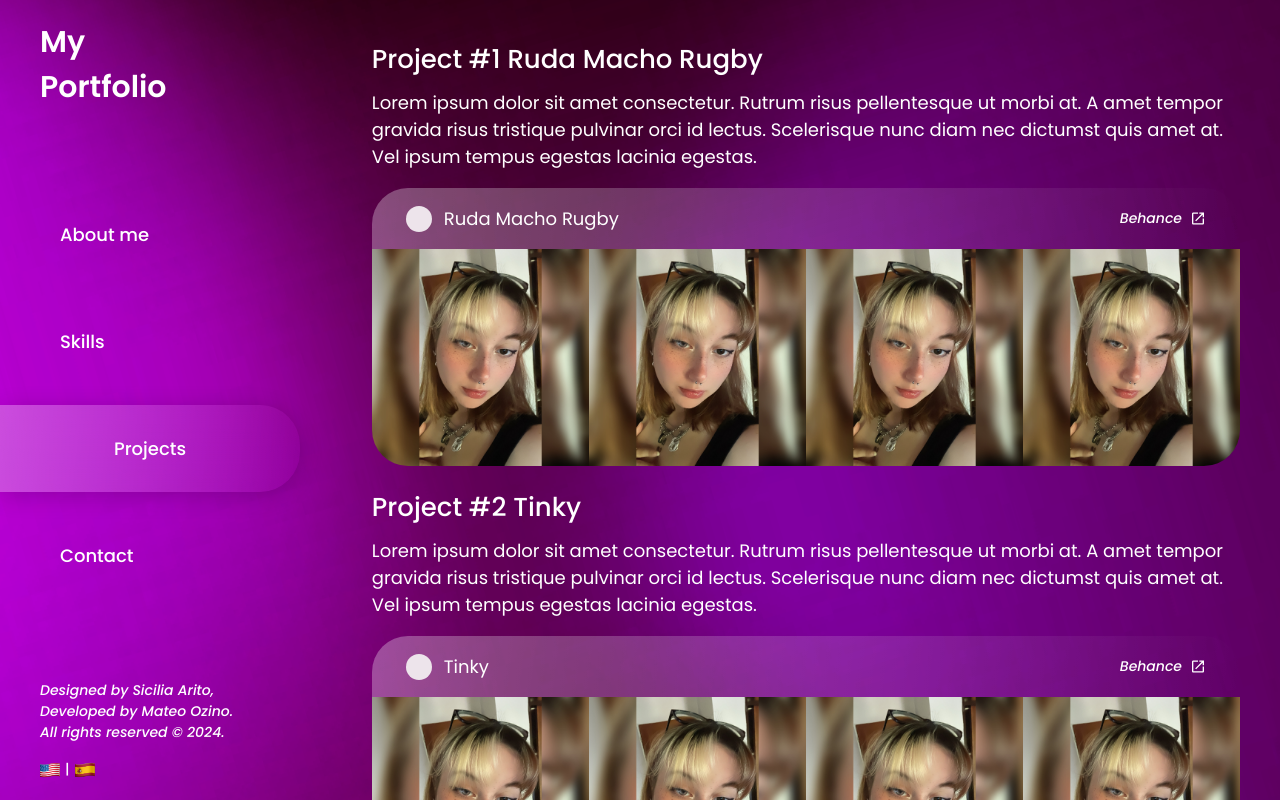
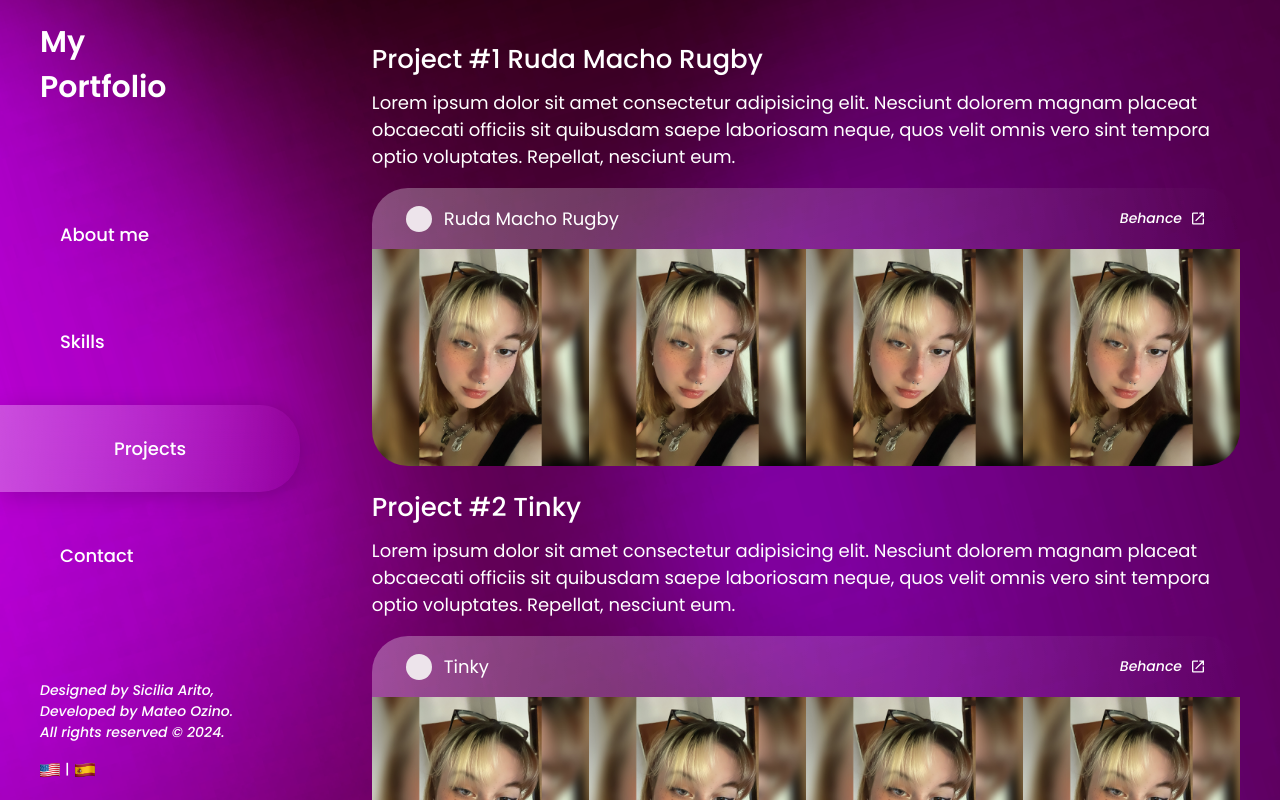
Before and after one commit to Mateo-Ozino/portfolio-sici-react, a React (Vite) app: page /projects in a window 1280 px wide. Built offline with nearby package versions, Linux system fonts and the light colour scheme.

Commit message:
Refactor lógica de projectos

```diff
--- a/src/components/Projects.jsx
+++ b/src/components/Projects.jsx
@@ -1,32 +1,22 @@
 import { Project } from "./projectsComponets/Project"
-import Sici from "../assets/profile_pic.jpeg"
-import { useTranslation } from 'react-i18next'
+//import { useTranslation } from 'react-i18next'
+import { projects } from "../data/data"
 
 export function Projects() {
-  const { t } = useTranslation()
+  // const { t } = useTranslation()
 
   return (
     <section className="projects">
-      <Project
-        nombre={"Ruda Macho Rugby"}
-        number={1}
-        image1={Sici}
-        image2={Sici}
-        image3={Sici}
-        image4={Sici}
-        >
-        {t("projectContent1")}
-      </Project>
-      <Project
-        nombre={"Tinky"}
-        number={2}
-        image1={Sici}
-        image2={Sici}
-        image3={Sici}
-        image4={Sici}
-        >
-        {t("projectContent1")}
-      </Project>
+      {
+        projects.map(project => {
+          const { id, name, details, images } = project
+          return (
+            <Project key={`${Math.floor(Math.random() * 100)}-${id}`} number={id} projectName={name} projectImages={images}>
+              {details}
+            </Project>
+          )
+        })
+      }
     </section>
   )
 }
--- a/src/components/projectsComponets/Project.jsx
+++ b/src/components/projectsComponets/Project.jsx
@@ -2,19 +2,16 @@ import PropTypes from "prop-types";
 import { ProjectCard } from "./ProjectCard"
 import { useTranslation } from 'react-i18next'
 
-export function Project({ children, nombre, number, image1, image2, image3, image4 }) {
+export function Project({ children, number, projectName, projectImages }) {
   const { t } = useTranslation()
 
   return (
     <article className="project">
-      <h2>{t("project")} #{number} {nombre}</h2>
+      <h2>{t("project")} #{number} {projectName}</h2>
       <p>{children}</p>
       <ProjectCard
-        nombre={nombre}
-        image1={image1}
-        image2={image2}
-        image3={image3}
-        image4={image4}
+        projectName={projectName}
+        projectImages={projectImages}
         />
     </article>
   )
@@ -22,10 +19,7 @@ export function Project({ children, nombre, number, image1, image2, image3, imag
 
 Project.propTypes = {
   children: PropTypes.string,
-  nombre: PropTypes.string,
   number: PropTypes.number,
-  image1: PropTypes.string,
-  image2: PropTypes.string,
-  image3: PropTypes.string,
-  image4: PropTypes.string
+  projectName: PropTypes.string,
+  projectImages: PropTypes.array
 };
--- a/src/components/projectsComponets/ProjectCard.jsx
+++ b/src/components/projectsComponets/ProjectCard.jsx
@@ -2,13 +2,14 @@ import PropTypes from "prop-types";
 import Circulo from '../../assets/circulo.svg'
 import OpenNew from '../../assets/open_new.svg'
 
-export function ProjectCard ({ nombre, image1, image2, image3, image4 }) {
+export function ProjectCard ({ projectName, projectImages }) {
+
   return (
     <section className="project-card">
       <header className="project-card__header">
         <div>
           <img src={Circulo} alt="Figura circular blanca" />
-          <p>{nombre}</p>
+          <p>{projectName}</p>
         </div>
         <div>
           <h5>Behance</h5>
@@ -16,19 +17,17 @@ export function ProjectCard ({ nombre, image1, image2, image3, image4 }) {
         </div>
       </header>
       <section className="project-card__images-container">
-        <figure><img src={image1} alt="" /></figure>
-        <figure><img src={image2} alt="" /></figure>
-        <figure><img src={image3} alt="" /></figure>
-        <figure><img src={image4} alt="" /></figure>
+        {
+          projectImages.map((image, index) =>
+            <figure key={`${Math.floor(Math.random() * 100)}-${index}`}><img src={image} alt="" /></figure>
+          )
+        }
       </section>
     </section>
   )
 }
 
 ProjectCard.propTypes = {
-  nombre: PropTypes.string,
-  image1: PropTypes.string,
-  image2: PropTypes.string,
-  image3: PropTypes.string,
-  image4: PropTypes.string
+  projectName: PropTypes.string,
+  projectImages: PropTypes.array
 };
--- a/src/css/style.css
+++ b/src/css/style.css
@@ -389,6 +389,7 @@ main {
 .contact {
   display: flex;
   width: 100%;
+  height: 100%;
   padding: 25px 0 25px 0;
   justify-content: center;
   align-items: center;
--- /dev/null
+++ b/src/data/data.js
@@ -0,0 +1,16 @@
+import sici from '../assets/profile_pic.jpeg'
+
+export const projects = [
+  {
+    "id": 1,
+    "name": "Ruda Macho Rugby",
+    "details": "Lorem ipsum dolor sit amet consectetur adipisicing elit. Nesciunt dolorem magnam placeat obcaecati officiis sit quibusdam saepe laboriosam neque, quos velit omnis vero sint tempora optio voluptates. Repellat, nesciunt eum.",
+    "images": [sici, sici, sici, sici]
+  },
+  {
+    "id": 2,
+    "name": "Tinky",
+    "details": "Lorem ipsum dolor sit amet consectetur adipisicing elit. Nesciunt dolorem magnam placeat obcaecati officiis sit quibusdam saepe laboriosam neque, quos velit omnis vero sint tempora optio voluptates. Repellat, nesciunt eum.",
+    "images": [sici, sici, sici, sici]
+  }
+]
--- a/src/scss/style.scss
+++ b/src/scss/style.scss
@@ -345,6 +345,7 @@ main {
 .contact {
   display: flex;
   width: 100%;
+  height: 100%;
   padding: 25px 0 25px 0;
   justify-content: center;
   align-items: center;
```
Also changed, not shown: 1 other file (tests, documents, lock files or other folders).
